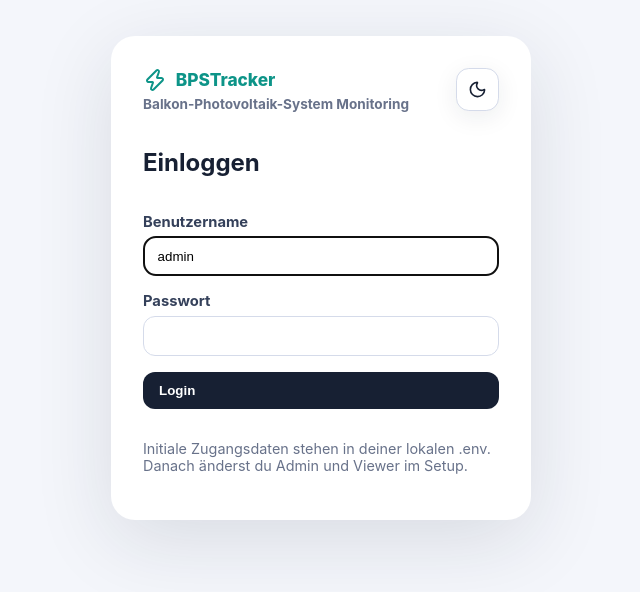
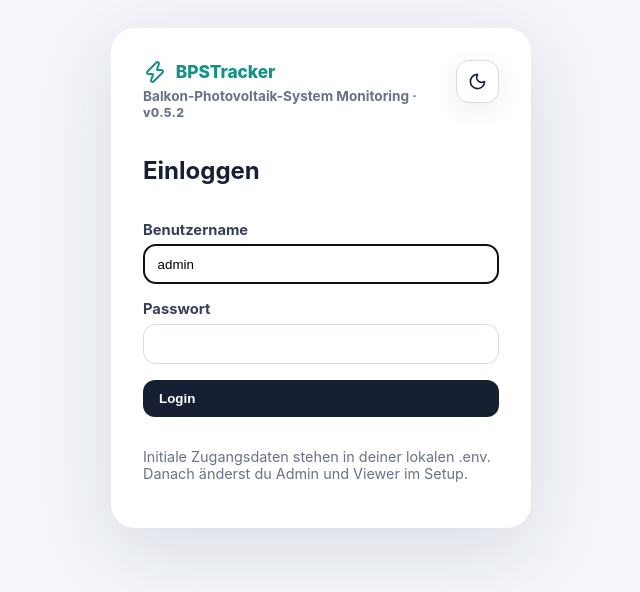
Before and after one commit to syschelle/bpstracker, a React (Vite) app in the folder frontend/: page / in a window 1280 px wide. Shown: the part 122-714 px from the top of the page, without its empty margins (319-959 px from the left). Built offline with nearby package versions, Linux system fonts and the light colour scheme.

Commit message:
Show application version in web interface.

```diff
--- a/frontend/package.json
+++ b/frontend/package.json
@@ -1,6 +1,6 @@
 {
   "name": "bpstracker-frontend",
-  "version": "0.1.0",
+  "version": "0.5.2",
   "private": true,
   "type": "module",
   "scripts": {
--- a/frontend/src/App.tsx
+++ b/frontend/src/App.tsx
@@ -3,12 +3,15 @@ import { QRCodeSVG } from 'qrcode.react';
 import { Activity, Euro, Globe2, History, LogOut, Menu, Moon, Plus, RefreshCcw, Settings, ShieldCheck, Sun, Droplets, Thermometer, Trash2, UserCog, Wind, Zap } from 'lucide-react';
 import { Area, AreaChart, CartesianGrid, Legend, ResponsiveContainer, Tooltip, XAxis, YAxis } from 'recharts';
 import { api, setToken, getToken } from './api';
+import packageJson from '../package.json';
 import type { AirSensorCurrent, AirSensorSettings, BackupInfo, CurrencyCode, CurrentValuesApiSettings, Device, DevicePurpose, DeviceType, FinanceSettings, KindleDisplaySettings, Language, Measurement, PublicDashboardSettings, RetentionSettings, SimulationSettings, Summary, UiSettings, User } from './types';
 
 type Tab = 'dashboard' | 'history' | 'setup' | 'account';
 type TranslationKey = keyof typeof translations.de;
 type Translator = (key: TranslationKey, vars?: Record<string, string | number>) => string;
 type Theme = 'light' | 'dark';
+
+const APP_VERSION = `v${packageJson.version}`;
 
 type I18nContextValue = {
   language: Language;
@@ -798,7 +801,7 @@ export default function App() {
           <header className="public-dashboard-header">
             <div>
               <h1>{t('publicDashboardTitle')}</h1>
-              <p>BPSTracker</p>
+              <p>BPSTracker {APP_VERSION}</p>
             </div>
             <button
               className="language-switch"
@@ -920,7 +923,7 @@ export default function App() {
             <div className="login-top">
               <div>
                 <div className="brand"><Zap /> BPSTracker</div>
-                <div className="brand-subtitle">{t('appSubtitle')}</div>
+                <div className="brand-subtitle">{t('appSubtitle')} · <span className="app-version">{APP_VERSION}</span></div>
               </div>
               <button className="icon-button theme-toggle" onClick={toggleTheme} aria-label={t('toggleTheme')} title={theme === 'dark' ? t('themeLight') : t('themeDark')}>
                 {theme === 'dark' ? <Sun size={19} /> : <Moon size={19} />}
@@ -952,6 +955,7 @@ export default function App() {
             {isAdmin(user) && <button className={tab === 'setup' ? 'active' : ''} onClick={() => goTo('setup')}><Settings /> {t('setup')}</button>}
             {isAdmin(user) && <button className={tab === 'account' ? 'active' : ''} onClick={() => goTo('account')}><ShieldCheck /> {t('account2fa')}</button>}
             <button onClick={logout}><LogOut /> {t('logout')}</button>
+            <div className="side-nav-version">BPSTracker {APP_VERSION}</div>
           </aside>
           <section className="content">
             <header>
@@ -979,7 +983,7 @@ export default function App() {
                 </button>
                 <div className="header-brand">
                   <div className="brand"><Zap /> BPSTracker</div>
-                  <div className="brand-subtitle">{t('appSubtitle')}</div>
+                  <div className="brand-subtitle">{t('appSubtitle')} · <span className="app-version">{APP_VERSION}</span></div>
                 </div>
               </div>
             </header>
--- a/frontend/src/styles.css
+++ b/frontend/src/styles.css
@@ -882,3 +882,18 @@ html[data-theme='dark'] .metric .home-import-value.positive {
   gap: 0.35rem;
   white-space: nowrap;
 }
+
+
+.app-version,
+.side-nav-version {
+  color: var(--muted);
+  font-size: 0.76rem;
+  font-weight: 850;
+  letter-spacing: 0.03em;
+}
+
+.side-nav-version {
+  margin-top: auto;
+  padding: 0.9rem 0.65rem 0.15rem;
+  opacity: 0.72;
+}
```
Also changed, not shown: 4 other files (tests, documents, lock files or other folders).
